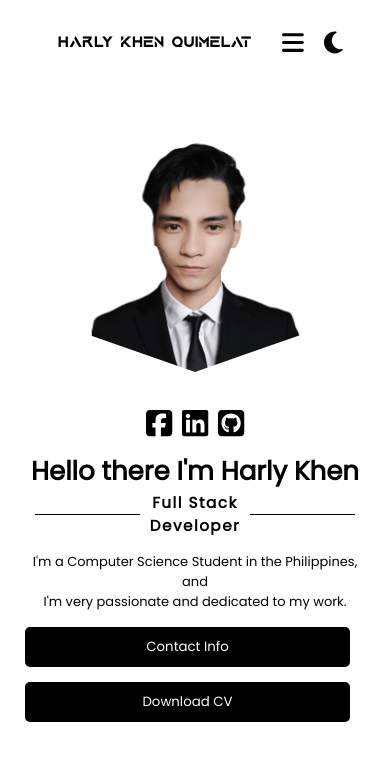
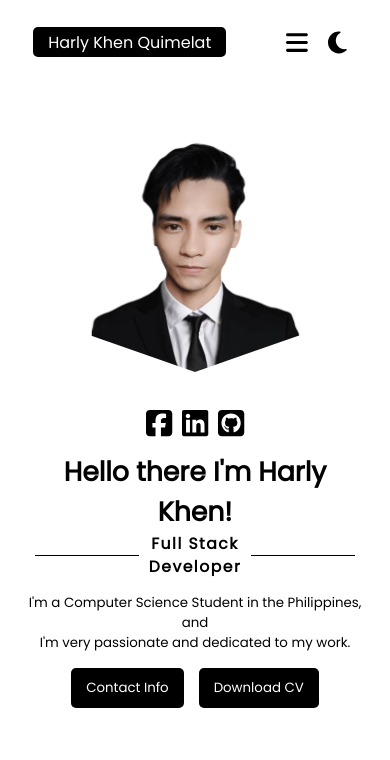
Before and after one commit to mokuken/harlykhen, a React (Vite) app: page /#/ in a window 390 px wide. Shown: the top 760 px of the page. Built offline with nearby package versions, Linux system fonts and the light colour scheme.

Commit message:
improved a little bit

```diff
--- a/src/App.css
+++ b/src/App.css
@@ -9,11 +9,6 @@
   src: url('./assets/fonts/Poppins-Regular.ttf') format('truetype');
 }
 
-@font-face {
-  font-family: 'Aquire';
-  src: url('./assets/fonts/AquireBold.otf') format('truetype');
-}
-
 #root {
   font-family: Poppins;
   display: flex;
@@ -22,13 +17,15 @@
 }
 
 .markName {
-  font-family: Aquire;
-  height: 50px;
-  padding: 0 20px;
+  font-family: Poppins;
+  background-color: black;
+  height: 30px;
+  padding: 0 15px;
   display: flex;
   align-items: center;
   text-decoration: none;
-  color: #000;
+  color: white;
+  border-radius: 5px;
 }
 
 nav {
@@ -139,16 +136,19 @@ main {
   width: 100%;
 }
 
-.button {
+.extras button {
   font-family: Poppins;
   background-color: black;
   border: none;
   margin-top: 15px;
-  margin-right: 15px;
   color: white;
   padding: 10px 15px;
   border-radius: 5px;
   cursor: pointer;
+}
+
+.extras .contactBtn {
+  margin-right: 15px;
 }
 
 .profession {
@@ -259,6 +259,10 @@ main {
   height: 90vh;
 }
 
+.about-container h2 {
+  font-weight: normal;
+}
+
 .techs {
   display: flex;
   justify-content: center;
@@ -287,6 +291,11 @@ main {
   border-bottom: 1px solid white;
 }
 
+.dark-mode nav .markName {
+  background-color: white;
+  color: black;
+}
+
 .dark-mode .profession hr {
   background-color: white;
 }
@@ -303,10 +312,9 @@ main {
   color: #7d7d85;
 }
 
-.dark-mode .button {
+.dark-mode .extras button {
   background-color: #fff;
   color: black;
-  font-weight: bold;
 }
 
 .dark-mode .hero p {
@@ -354,6 +362,10 @@ body {
     display: inline-block;
   }
 
+  nav .brand button {
+    margin-left: 50px;
+  }
+
   nav .dark-mode-icon {
     display: inline-block;
     margin-left: 20px;
@@ -385,7 +397,7 @@ body {
 
   nav div:first-child a, nav a.active {
     font-weight: bold;
-    border-bottom: 1px solid white;
+    border-bottom: none;
   }
 
   nav .menu.open {
@@ -398,7 +410,7 @@ body {
     display: flex;
     flex-direction: column;
     justify-content: center;
-    font-size: small;
+    font-size: smaller;
   }
 
   .hero {
--- a/src/components/Navigation.jsx
+++ b/src/components/Navigation.jsx
@@ -18,7 +18,6 @@ const Navigation = () => {
         <button className="hamburger" onClick={toggleMenu}>
           <FontAwesomeIcon icon={faBars} />
         </button>
-
       </div>
       <div className={`menu ${isOpen ? 'open' : ''}`}>
         <CustomLink to="/">Home</CustomLink>
--- a/src/pages/Home.jsx
+++ b/src/pages/Home.jsx
@@ -16,7 +16,7 @@ function Home() {
                 </div>
             </div>
             <div className="hero">
-                <h1>Hello there I'm Harly Khen</h1>
+                <h1>Hello there I'm Harly Khen!</h1>
                 <div className="profession">
                     <hr/><h3>Full Stack Developer</h3><hr/>
                 </div>
@@ -24,8 +24,10 @@ function Home() {
                     I'm a Computer Science Student in the Philippines, and<br/>
                     I'm very passionate and dedicated to my work.
                 </p>
-                <button className="button">Contact Info</button>
-                <button className="button">Download CV</button>
+                <div className='extras'>
+                    <button className="contactBtn">Contact Info</button>
+                    <button className="downloadCVBtn">Download CV</button>
+                </div>
             </div>
         </div>
     )
```
Also changed, not shown: src/assets/fonts/AquireBold.otf (deleted).
